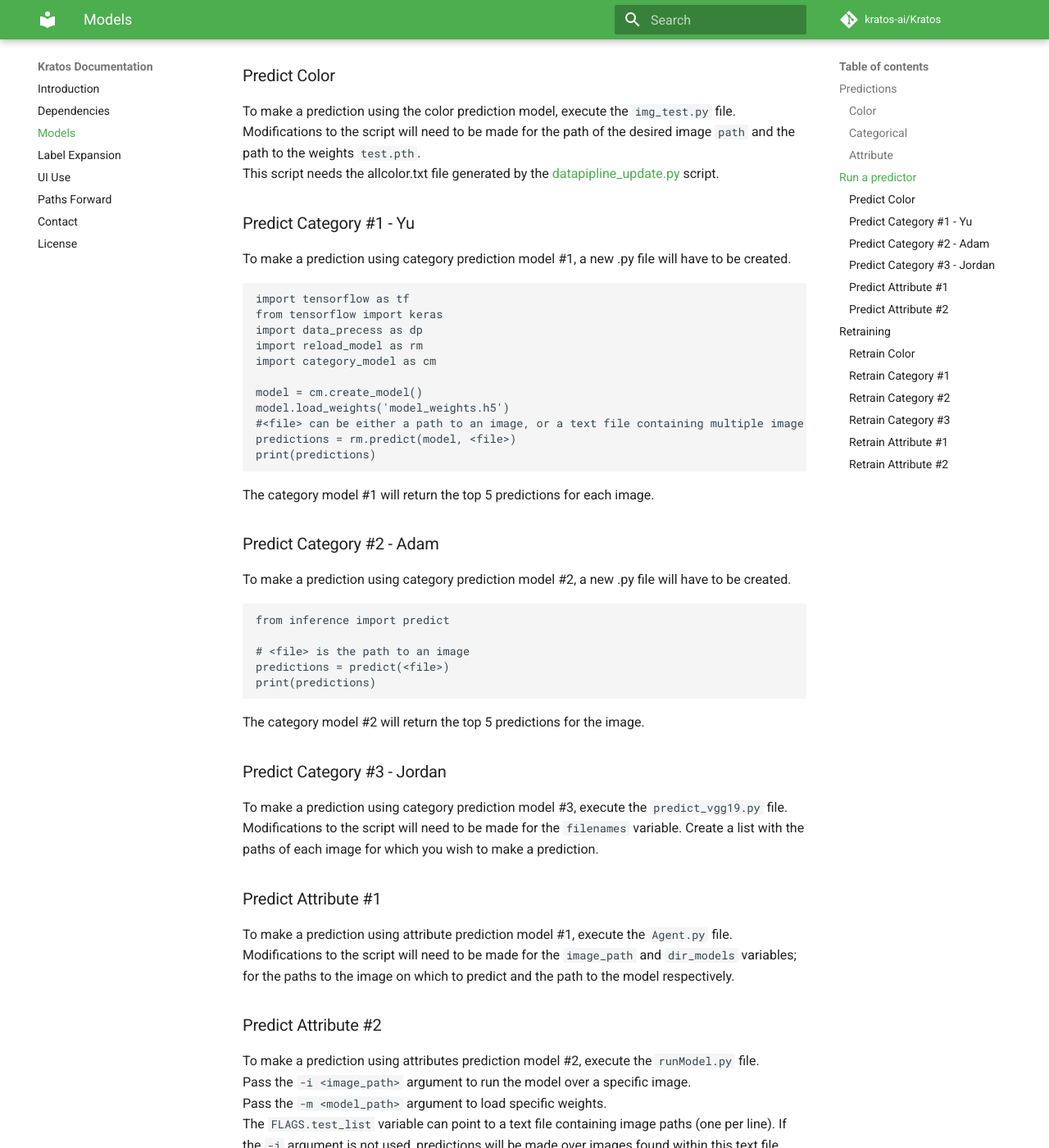
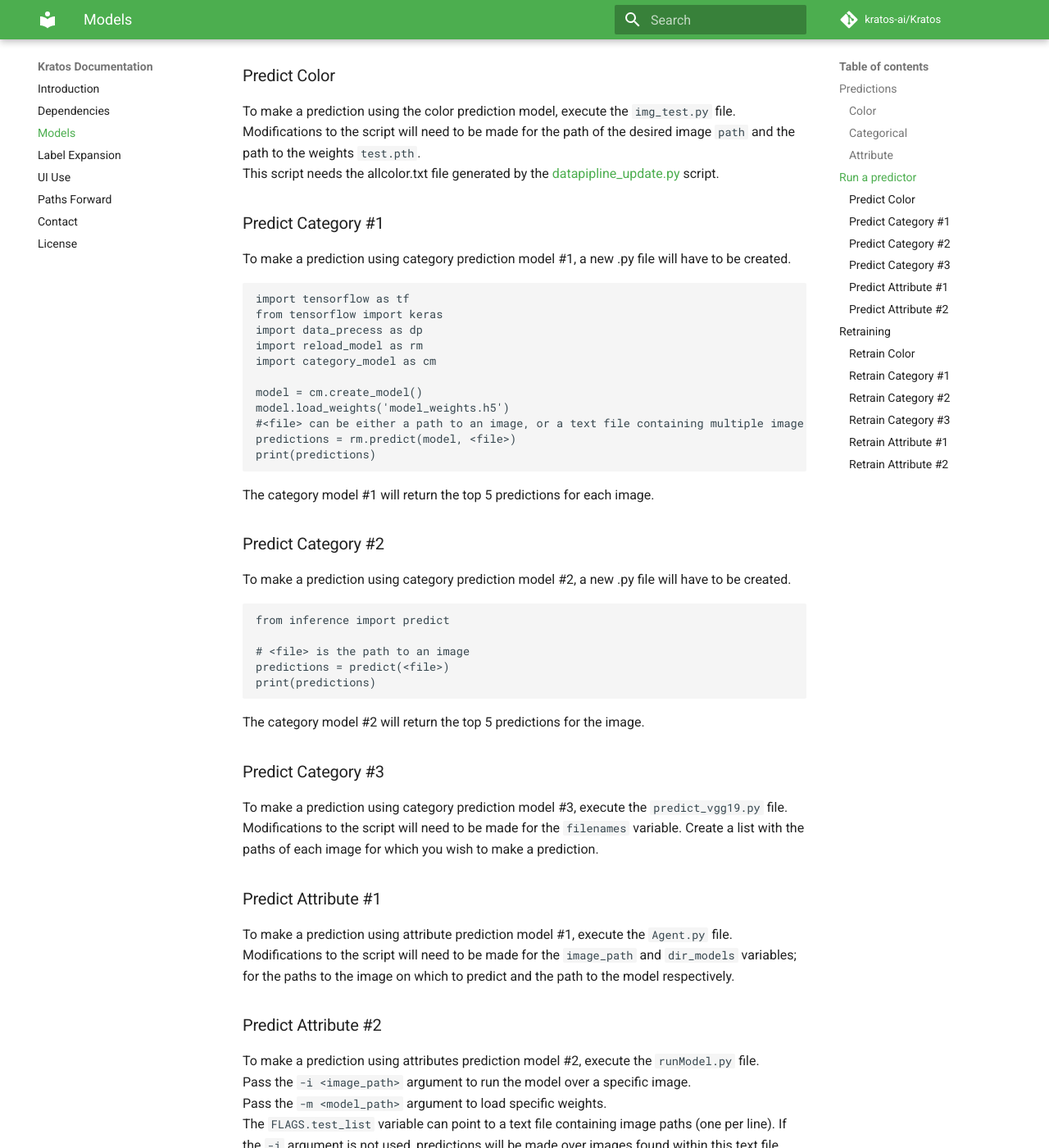
Before and after one commit to kratos-ai/Kratos, an MkDocs documentation site: the page built from documentation/docs/models.md, in a window 1280 px wide and 1400 px high, scrolled down 1610 px. Shown: the whole window at 82% size. Built offline with MkDocs 1.6.1 and Material for MkDocs 9.7.7, drawn with Linux system fonts in a browser that asks for light colours; comment, search, counter and statistics services are not loaded.

Commit message:
Removed names

```diff
--- a/documentation/docs/models.md
+++ b/documentation/docs/models.md
@@ -40,7 +40,7 @@ To run a prediction of a single model over an image or a set of images, the foll
 To make a prediction using the color prediction model, execute the `img_test.py` file. Modifications to the script will need to be made for the path of the desired image `path` and the path to the weights `test.pth`.
 This script needs the allcolor.txt file generated by the [datapipline\_update.py](https://github.com/kratos-ai/Kratos/blob/master/color/datapipeline_update.py) script.
 
-### Predict Category #1 - Yu
+### Predict Category #1
 To make a prediction using category prediction model #1, a new .py file will have to be created.
 
     import tensorflow as tf
@@ -57,7 +57,7 @@ To make a prediction using category prediction model #1, a new .py file will hav
 
 The category model #1 will return the top 5 predictions for each image.
 
-### Predict Category #2 - Adam
+### Predict Category #2
 To make a prediction using category prediction model #2, a new .py file will have to be created.
 
     from inference import predict
@@ -70,7 +70,7 @@ To make a prediction using category prediction model #2, a new .py file will hav
 The category model #2 will return the top 5 predictions for the image.
 
 
-### Predict Category #3 - Jordan
+### Predict Category #3
 To make a prediction using category prediction model #3, execute the `predict_vgg19.py` file. Modifications to the script will need to be made for the `filenames` variable. Create a list with the paths of each image for which you wish to make a prediction.
 
 ### Predict Attribute #1
```
